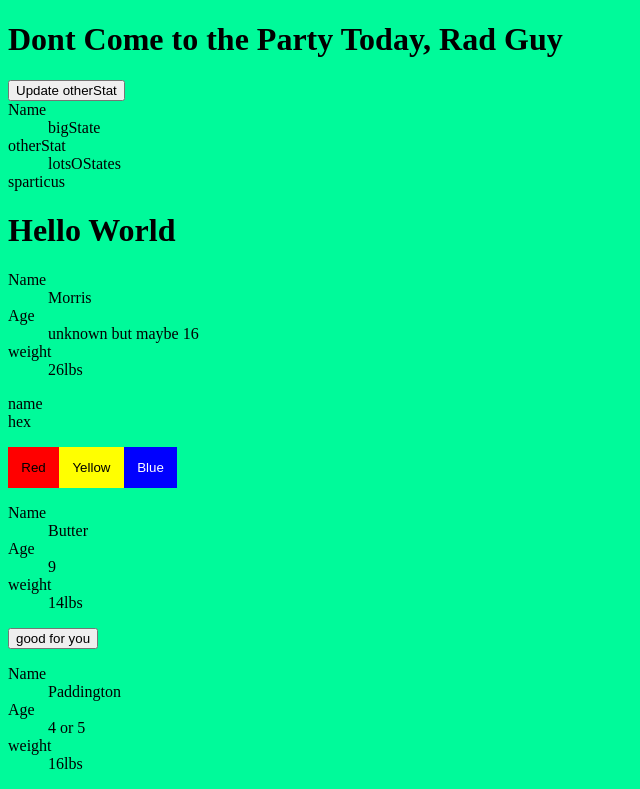
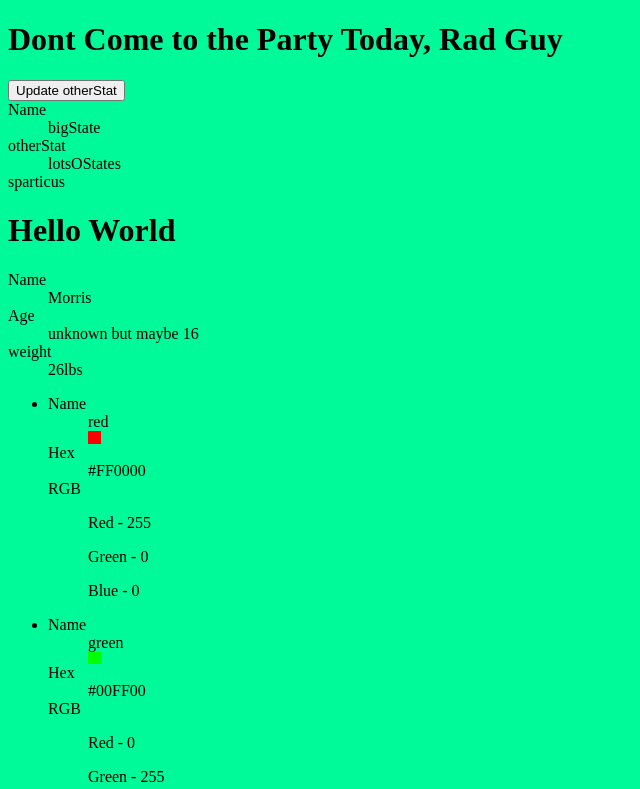
Before and after one commit to MustardJoe/react-intro1-jon, a React app: page / in a window 1280 px wide. Shown: the top 789 px of the page, without its empty margins (0-640 px from the left). Built offline with nearby package versions, Linux system fonts and the light colour scheme.

Commit message:
colors list component completely refactored

```diff
--- a/src/components/Colors.js
+++ b/src/components/Colors.js
@@ -1,32 +1,25 @@
 import React from 'react';
 import PropTypes from 'prop-types';
+import Color from './Color';
 
-function Color({ name, hex }) {
-  const color = {
-    name,
-    hex
-  };
-  const fields = Object.keys(color)
-    .map(key => {
-      return (
-        <>
-          <dt>{key}</dt>
-          <dd style={{ color: hex }}></dd>
-        </>
-      );
-    });
-
+function Colors({ colors }) {
+  const colorList = colors.map(color => {
+    return (
+      <li key={color.name}>
+        <Color name={color.name} rgb={color.rgb} />
+      </li>
+    );
+  });
 
   return (
-    <dl>
-      {fields}
-    </dl>
+    <ul>
+      {colorList}
+    </ul>
   );
 }
 
-Color.propTypes = {
-  name: PropTypes.string.isRequired,
-  hex: PropTypes.string.isRequired,
+Colors.propTypes = {
+  colors: PropTypes.array.isRequired
 };
 
-export default Color;
+export default Colors;
```
